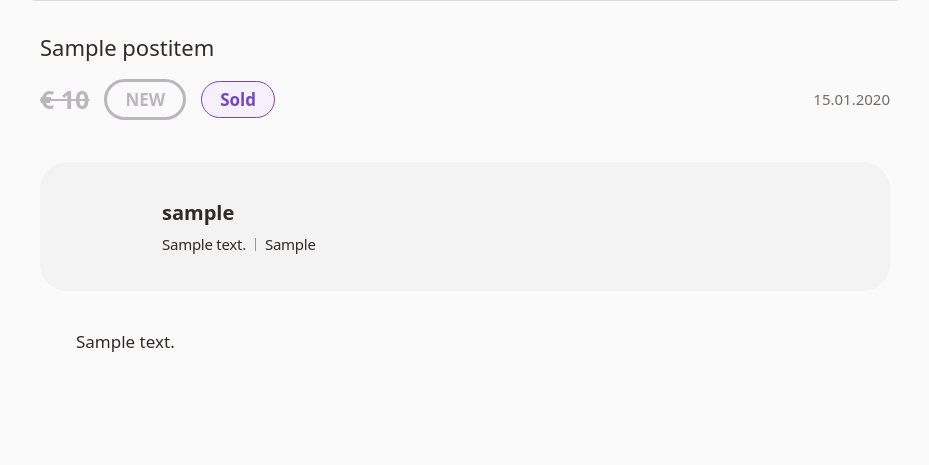
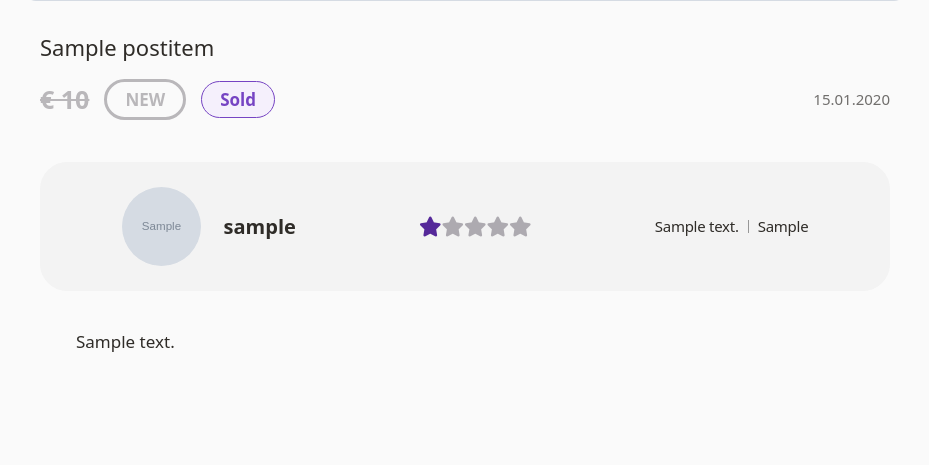
Before and after one commit to MyeonggyunPark/pf2_market, a Django app: page /item/1/ in a window 1280 px wide. Shown: the part 2273-2738 px from the top of the page, without its empty margins (175-1104 px from the left). Run offline with Django 5.2, Linux system fonts and the light colour scheme; tables that the repository leaves empty hold one stand-in row (values such as "Sample post"); grey boxes marked "Sample" are stand-in pictures; style sheets or scripts are compiled from the project's sources; some libraries are stand-ins or nearby versions.

Commit message:
feat: display seller profile and rating with Font Awesome and add template filters for star rendering

```diff
--- a/market/templates/market/item_detail.html
+++ b/market/templates/market/item_detail.html
@@ -3,6 +3,7 @@
 
 {% load static %}
 {% load humanize %}
+{% load market_extras %}
 
 {% comment %} Page title: show item title followed by site name {% endcomment %}
 {% block title %}{{ postitem.item_title }} | Podo-Market{% endblock title %}
@@ -89,28 +90,45 @@
 
   </div>
 
-  {% comment %} Seller information box: profile image, nickname, and location {% endcomment %}
+  {% comment %} Seller information box: profile image, nickname, rating, and location {% endcomment %}
   <a href="#" class="no-underline">
-    <div class="podo-box gray-background flex items-center px-5 py-[25px] mx-[15px] rounded-[27px]">
+    <div class="podo-box gray-background flex justify-center items-center px-5 mx-[15px] py-[25px] rounded-[27px]">
 
-      {% comment %} Seller profile image {% endcomment %}
-      <div class="w-[79px] h-[79px] mr-[23px] rounded-full bg-profile-pic-placeholder bg-cover bg-center"
-        style="background-image:url('{{ postitem.item_author.profile_image|default:'' }}')">
-      </div>
+      <div class="flex justify-around w-full">
 
-      {% comment %} Seller nickname and address/city info {% endcomment %}
-      <div>
-        <div class="text-[20px] font-bold mb-[5px]">
-          {{ postitem.item_author.nickname }}
+        {% comment %} Seller profile image {% endcomment %}
+        <div class="flex">
+          <img class="w-[79px] h-[79px] mr-[23px] rounded-full bg-profile-pic-placeholder bg-cover bg-center "
+            src="{{ postitem.item_author.profile_pic.url|default:'' }}">
+          </img>
+
+          {% comment %} Seller nickname {% endcomment %}
+          <div class="text-[20px] font-bold flex items-center">
+            {{ postitem.item_author.nickname }}
+          </div>
         </div>
 
+        {% comment %}
+          Seller rating: render a number of filled and empty stars based on
+          the author's seller_rating value using the filled_stars/empty_stars filters
+        {% endcomment %}
+        <p class="flex items-center">
+          {% for _ in postitem.item_author.seller_rating|filled_stars %}
+          <i class="fa-solid fa-star text-xl text-button-darkpurple-bg"></i>
+          {% endfor %}
+          {% for _ in postitem.item_author.seller_rating|empty_stars %}
+          <i class="fa-solid fa-star text-xl text-site-footer-text"></i>
+          {% endfor %}
+        </p>
+
+        {% comment %} Seller location: address and city {% endcomment %}
         <ul class="podo-links">
           <li>{{ postitem.item_author.address }}</li>
           <li class="divider"></li>
           <li>{{ postitem.item_author.city }}</li>
         </ul>
+
       </div>
-
     </div>
   </a>
 
--- a/market/templates/market_base/base.html
+++ b/market/templates/market_base/base.html
@@ -9,6 +9,12 @@
 
     {% comment %} Favicon for the market app {% endcomment %}
     <link rel="shortcut icon" type="image/png" href="{% static 'market/favicon/favicon.ico' %}">
+
+    {% comment %} Font Awesome CDN for icon fonts used across the site {% endcomment %}
+    <link rel="stylesheet" href="https://cdnjs.cloudflare.com/ajax/libs/font-awesome/6.6.0/css/all.min.css"
+          integrity="sha512-Kc323vGBEqzTmouAECnVceyQqyqdsSiqLQISBL29aUW4U/M7pSPA/gEUZQqv1cwx4OnYxTxve5UMg5GT6L4JJg=="
+          crossorigin="anonymous"
+          referrerpolicy="no-referrer">
 
     {% comment %} Global stylesheet (Tailwind build output)  {% endcomment %}
     <link rel="stylesheet" type="text/css" href="{% static 'market/dist/output.css' %}">
--- a/market/templatetags/market_extras.py
+++ b/market/templatetags/market_extras.py
@@ -15,3 +15,35 @@ def filename_filter(value):
     path_str = getattr(value, "name", value)
 
     return Path(path_str).name
+
+
+@register.filter
+def filled_stars(rating, max_stars=5):
+    """
+    Return a range for the number of filled stars.
+
+    """
+    try:
+        rating = int(rating)
+        max_stars = int(max_stars)
+    except (TypeError, ValueError):
+        return range(0)
+
+    rating = max(0, min(rating, max_stars))
+    return range(rating)
+
+
+@register.filter
+def empty_stars(rating, max_stars=5):
+    """
+    Return a range for the number of empty stars
+    (max_stars - rating, never negative).
+    """
+    try:
+        rating = int(rating)
+        max_stars = int(max_stars)
+    except (TypeError, ValueError):
+        return range(0)
+
+    rating = max(0, min(rating, max_stars))
+    return range(max_stars - rating)
```
